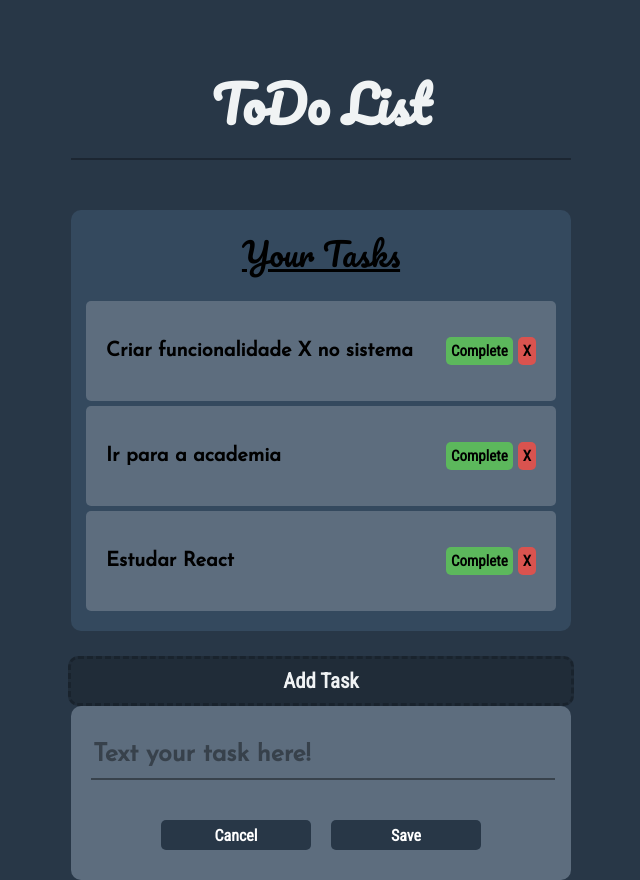
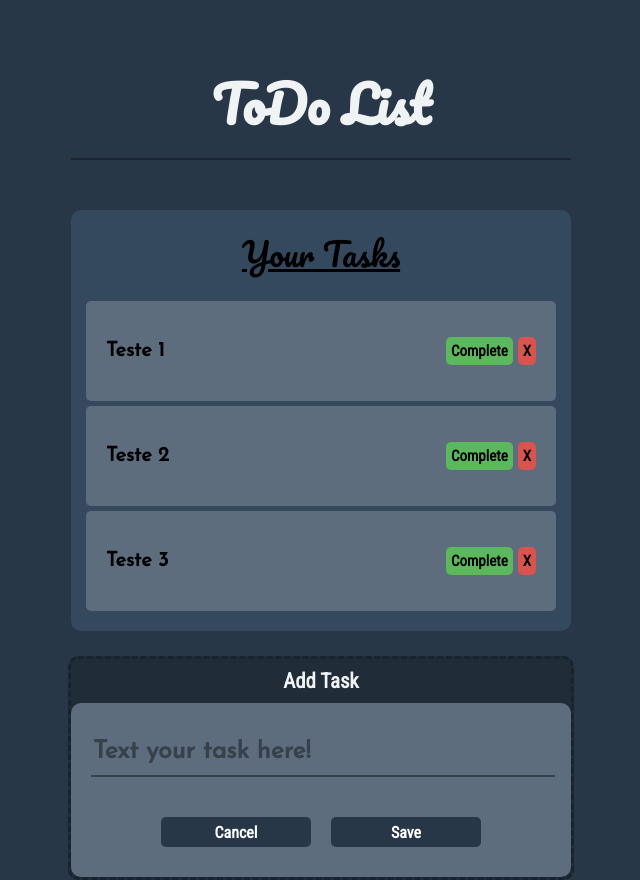
Before and after one commit to leonardoChiaralo/toDoReact, a React (Create React App) app: page / in a window 1280 px wide. Both pictures are taken after a click on the button "Add Task". Shown: the whole page, without its empty margins (319-959 px from the left). Built offline with nearby package versions, Linux system fonts and the light colour scheme.

Commit message:
hidden form function

```diff
--- a/src/App.css
+++ b/src/App.css
@@ -63,3 +63,29 @@
 
   margin-bottom: 20px;
 }
+
+.addBtn {
+  width: 500px;
+
+  background-color: rgba(0, 0, 0, 0.2);
+
+  border-radius: 10px;
+  border-style: dashed;
+  border-color: rgba(0, 0, 0, 0.2);
+}
+
+.addBtn input[type="button"] {
+  width: 100%;
+
+  padding: 10px;
+  border: none;
+
+  font-family: "Roboto Condensed", sans-serif;
+  font-size: 1.3rem;
+  font-weight: bold;
+
+  background: none;
+  color: #f0f3f4;
+
+  cursor: pointer;
+}
--- a/src/App.js
+++ b/src/App.js
@@ -3,26 +3,31 @@ import { useState } from "react";
 import Header from "./components/Header";
 import Tasks from "./components/Tasks";
 import Form from "./components/Form";
-import AddBtn from "./components/AddBtn";
 
 function App() {
   const [todos, setTodos] = useState([
     {
       id: 1,
-      text: "Criar funcionalidade X no sistema",
+      text: "Teste 1",
       isCompleted: false,
     },
     {
       id: 2,
-      text: "Ir para a academia",
+      text: "Teste 2",
       isCompleted: false,
     },
     {
       id: 3,
-      text: "Estudar React",
+      text: "Teste 3",
       isCompleted: false,
     },
   ]);
+
+  const [showAdd, setShowAdd] = useState(false);
+
+  const showContainer = () => {
+    setShowAdd(!showAdd);
+  };
 
   const addTodo = (text) => {
     const newTodos = [
@@ -70,8 +75,10 @@ function App() {
           ))}
         </div>
       </section>
-      <AddBtn />
-      <Form addTodo={addTodo} />
+      <section className="addBtn">
+        <input type="button" value="Add Task" onClick={showContainer} />
+        {showAdd && <Form addTodo={addTodo} />}
+      </section>
     </div>
   );
 }
--- a/src/components/AddBtn/AddBtn.css
+++ /dev/null
@@ -1,25 +0,0 @@
-.addBtn {
-  width: 500px;
-
-  background-color: rgba(0, 0, 0, 0.2);
-
-  border-radius: 10px;
-  border-style: dashed;
-  border-color: rgba(0, 0, 0, 0.2);
-}
-
-.addBtn input[type="button"] {
-  width: 100%;
-
-  padding: 10px;
-  border: none;
-
-  font-family: "Roboto Condensed", sans-serif;
-  font-size: 1.3rem;
-  font-weight: bold;
-
-  background: none;
-  color: #f0f3f4;
-
-  cursor: pointer;
-}
--- a/src/components/AddBtn/index.js
+++ /dev/null
@@ -1,11 +0,0 @@
-import "./AddBtn.css";
-
-const AddBtn = () => {
-  return (
-    <section className="addBtn">
-      <input type="button" value="Add Task" />
-    </section>
-  );
-};
-
-export default AddBtn;
--- a/src/components/Form/index.js
+++ b/src/components/Form/index.js
@@ -3,24 +3,33 @@ import "./Form.css";
 
 const Form = ({ addTodo }) => {
   const [value, setValue] = useState("");
+  const [isVisible, setIsVsisible] = useState(true);
 
   const handleSubmit = (event) => {
     event.preventDefault();
     if (!value) return;
     addTodo(value);
     setValue("");
+    setIsVsisible(false);
+  };
+
+  const handleCancel = () => {
+    setIsVsisible(false);
   };
 
   return (
-    <section className="form">
+    <section className="form" style={{ display: isVisible ? "block" : "none" }}>
       <form onSubmit={handleSubmit}>
         <input
+          required
           type="text"
           placeholder="Text your task here!"
           value={value}
           onChange={(event) => setValue(event.target.value)}
         />
-        <button type="button">Cancel</button>
+        <button type="button" onClick={handleCancel}>
+          Cancel
+        </button>
         <button type="submit">Save</button>
       </form>
     </section>
```
